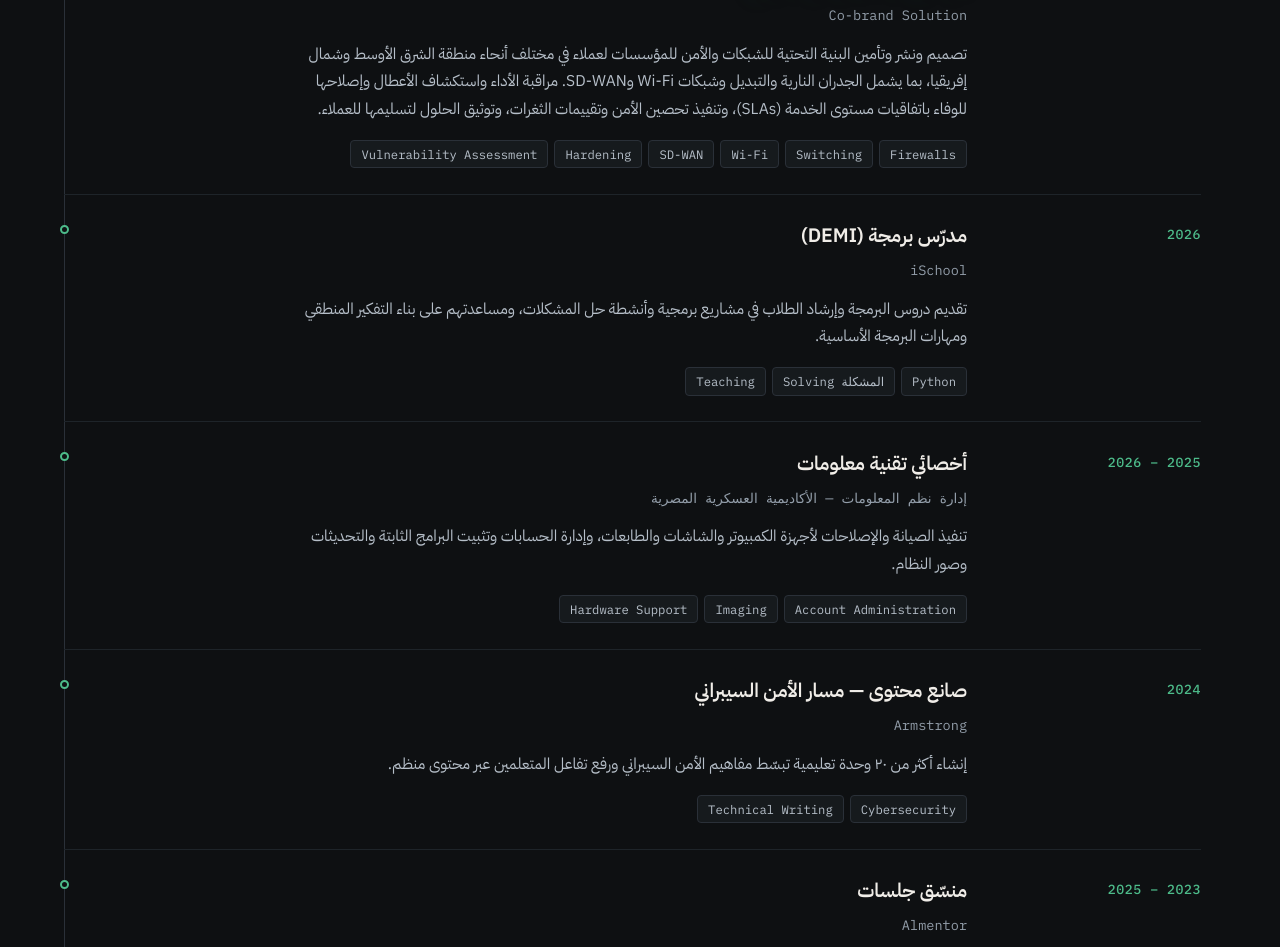
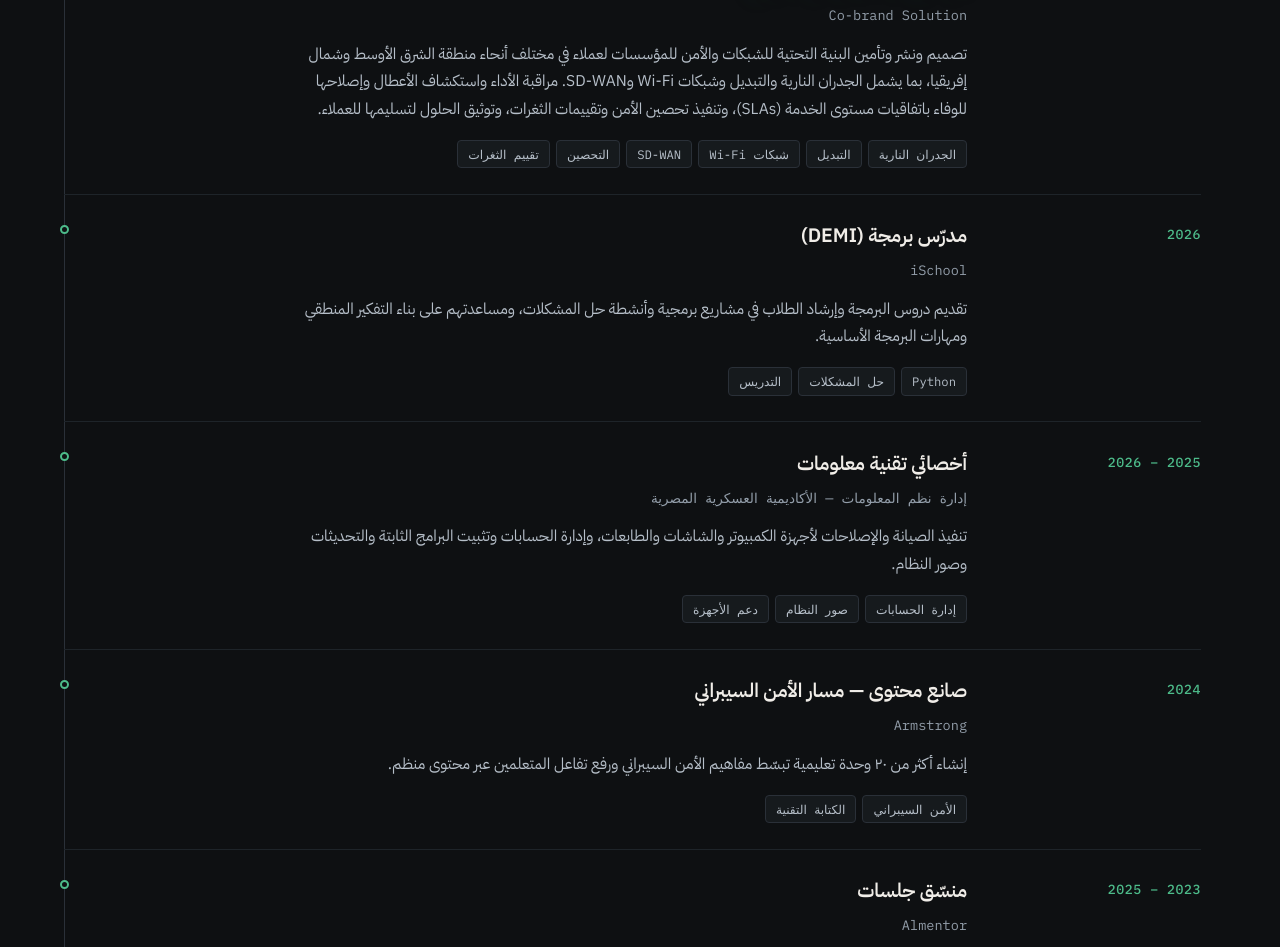
Before and after one commit to Mohamed-Qurtam/My_Portfolio, a website: page ar.html in a window 1280 px wide. Shown: the part 2199-3146 px from the top of the page. Drawn offline with Linux system fonts and the light colour scheme; animation ran at ten frames a second.

Commit message:
fix(ar): repair partially translated tag + localize all role tags

```diff
--- a/ar.html
+++ b/ar.html
@@ -676,12 +676,12 @@
               تصميم ونشر وتأمين البنية التحتية للشبكات والأمن للمؤسسات لعملاء في مختلف أنحاء منطقة الشرق الأوسط وشمال إفريقيا، بما يشمل الجدران النارية والتبديل وشبكات Wi-Fi وSD-WAN. مراقبة الأداء واستكشاف الأعطال وإصلاحها للوفاء باتفاقيات مستوى الخدمة (SLAs)، وتنفيذ تحصين الأمن وتقييمات الثغرات، وتوثيق الحلول لتسليمها للعملاء.
             </p>
             <div class="timeline-item__tags">
-              <span class="role-tag">Firewalls</span>
-              <span class="role-tag">Switching</span>
-              <span class="role-tag">Wi-Fi</span>
+              <span class="role-tag">الجدران النارية</span>
+              <span class="role-tag">التبديل</span>
+              <span class="role-tag">شبكات Wi-Fi</span>
               <span class="role-tag">SD-WAN</span>
-              <span class="role-tag">Hardening</span>
-              <span class="role-tag">Vulnerability Assessment</span>
+              <span class="role-tag">التحصين</span>
+              <span class="role-tag">تقييم الثغرات</span>
             </div>
           </div>
         </div>
@@ -697,8 +697,8 @@
             </p>
             <div class="timeline-item__tags">
               <span class="role-tag">Python</span>
-              <span class="role-tag">المشكلة Solving</span>
-              <span class="role-tag">Teaching</span>
+              <span class="role-tag">حل المشكلات</span>
+              <span class="role-tag">التدريس</span>
             </div>
           </div>
         </div>
@@ -713,9 +713,9 @@
               تنفيذ الصيانة والإصلاحات لأجهزة الكمبيوتر والشاشات والطابعات، وإدارة الحسابات وتثبيت البرامج الثابتة والتحديثات وصور النظام.
             </p>
             <div class="timeline-item__tags">
-              <span class="role-tag">Account Administration</span>
-              <span class="role-tag">Imaging</span>
-              <span class="role-tag">Hardware Support</span>
+              <span class="role-tag">إدارة الحسابات</span>
+              <span class="role-tag">صور النظام</span>
+              <span class="role-tag">دعم الأجهزة</span>
             </div>
           </div>
         </div>
@@ -730,8 +730,8 @@
               إنشاء أكثر من ٢٠ وحدة تعليمية تبسّط مفاهيم الأمن السيبراني ورفع تفاعل المتعلمين عبر محتوى منظم.
             </p>
             <div class="timeline-item__tags">
-              <span class="role-tag">Cybersecurity</span>
-              <span class="role-tag">Technical Writing</span>
+              <span class="role-tag">الأمن السيبراني</span>
+              <span class="role-tag">الكتابة التقنية</span>
             </div>
           </div>
         </div>
@@ -746,8 +746,8 @@
               إدارة أكثر من ٢٠٠ جلسة تقنية برضا عالٍ من المشاركين وتقليل مشكلات الجلسات عبر سير عمل تنسيقي محسّن.
             </p>
             <div class="timeline-item__tags">
-              <span class="role-tag">Coordination</span>
-              <span class="role-tag">Workflow Improvement</span>
+              <span class="role-tag">التنسيق</span>
+              <span class="role-tag">تحسين سير العمل</span>
             </div>
           </div>
         </div>
```
